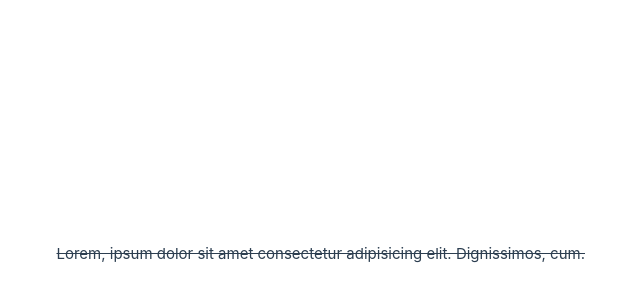
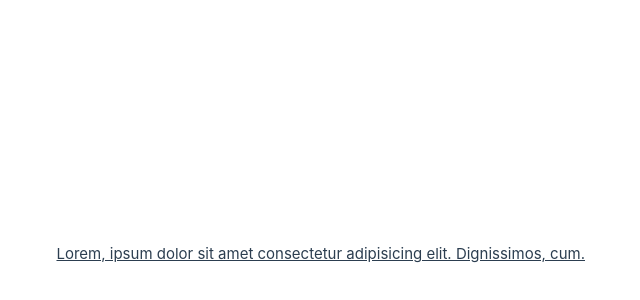
Before and after one commit to LeoonWi/Vue3_Exercises, a Vue app: page / in a window 1280 px wide. Shown: the part 146-446 px from the top of the page, without its empty margins (55-695 px from the left). Built offline with nearby package versions, Linux system fonts and the light colour scheme.

Commit message:
CSS классы через data

```diff
--- a/src/App.vue
+++ b/src/App.vue
@@ -2,7 +2,8 @@
   export default {
     data() {
       return {
-
+        isValid: true,
+	    	isDisabled: false,
       }
     },
     methods: {
@@ -12,11 +13,14 @@
 </script>
 
 <template>
-  <p :class="{active: true}">Lorem, ipsum dolor sit amet consectetur adipisicing elit. Dignissimos, cum.</p>
+  <p :class="{active: isValid, inactive: isDisabled}">Lorem, ipsum dolor sit amet consectetur adipisicing elit. Dignissimos, cum.</p>
 </template>
 
 <style>
   p.active {
-  	text-decoration: line-through;
+  	text-decoration: underline;
+  }
+  p.inactive {
+    display: none;
   }
 </style>
```
